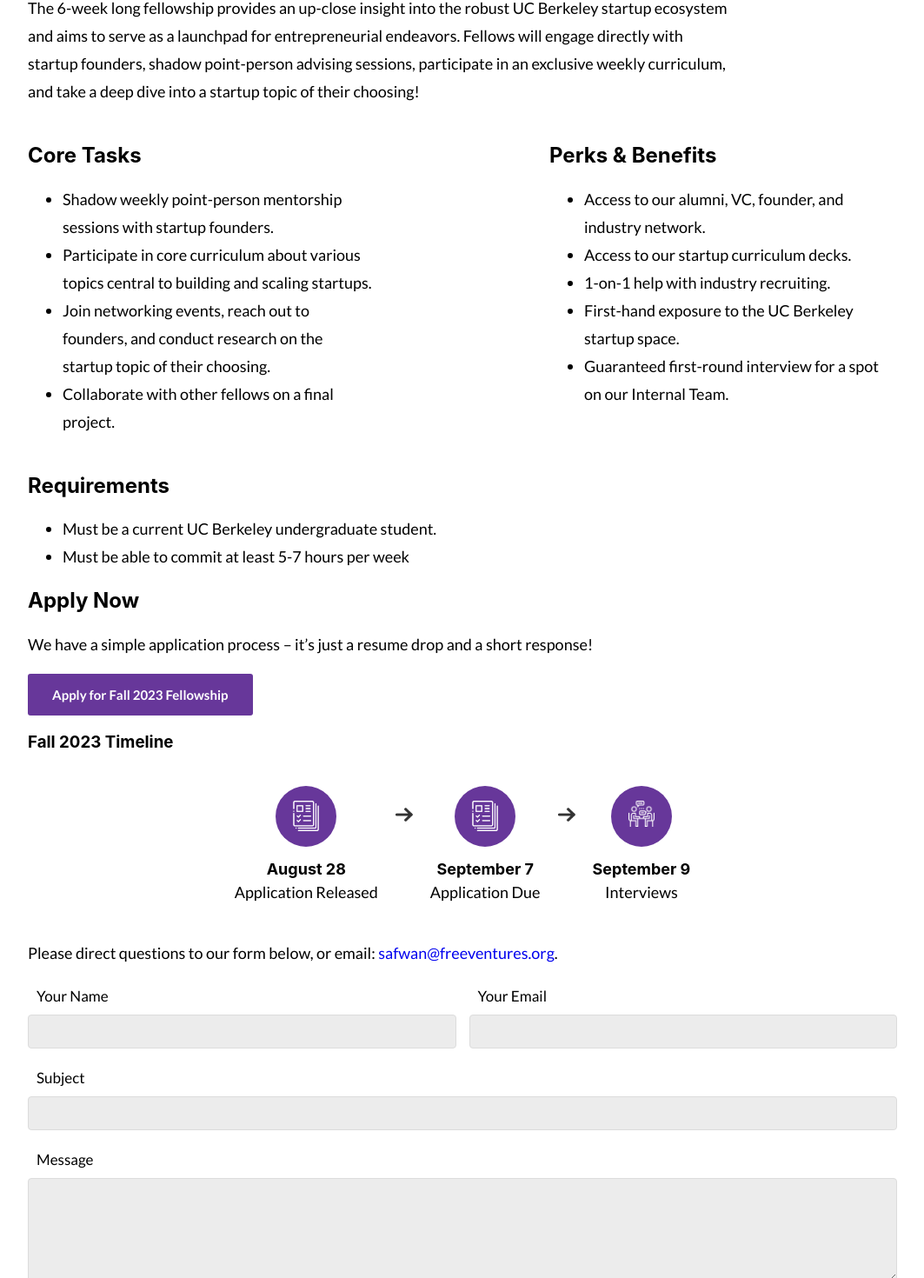
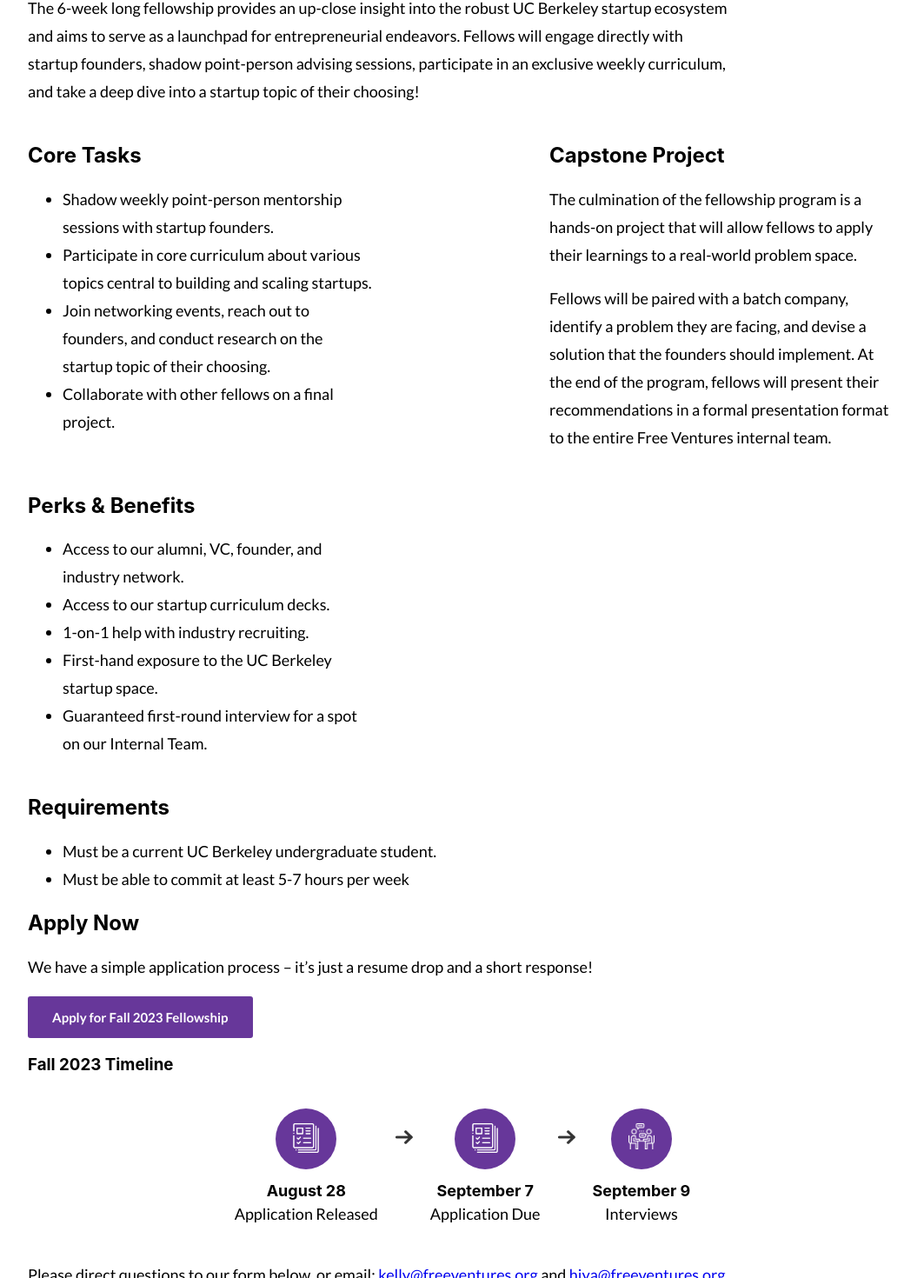
Before and after one commit to Free-Ventures-Cal/website, a React (Create React App) app: page /fellowship in a window 1280 px wide. Shown: the part 773-2243 px from the top of the page at 87% size, without its empty margins (108-1171 px from the left). Built offline with nearby package versions, Linux system fonts and the light colour scheme.

Commit message:
Fellowship tab updates

```diff
--- a/src/Components/Fellowship.js
+++ b/src/Components/Fellowship.js
@@ -151,6 +151,17 @@ function Fellowship() {
               </p>
             </div>
           </div>
+          <div className="speakers-column" id="coretasks">
+            <div>
+              <h2>Capstone Project</h2>
+              <p>
+                The culmination of the fellowship program is a hands-on project that will allow fellows to apply their learnings to a real-world problem space.
+              </p>
+              <p>
+                Fellows will be paired with a batch company, identify a problem they are facing, and devise a solution that the founders should implement. At the end of the program, fellows will present their recommendations in a formal presentation format to the entire Free Ventures internal team.
+              </p>
+            </div>
+          </div>
           <div className="speakers-column" id="perks">
             <div>
               <h2>Perks & Benefits</h2>
@@ -200,7 +211,8 @@ function Fellowship() {
           <div className="timeline">{timelineWithArrows}</div>
           <p>
             Please direct questions to our form below, or email:{" "}
-            <a href="mailto:safwan@freeventures.org">safwan@freeventures.org</a>
+            <a href="mailto:kelly@freeventures.org">kelly@freeventures.org</a> and {" "}
+            <a href="mailto:hiya@freeventures.org">hiya@freeventures.org</a>
             .
           </p>
         </span>
```
